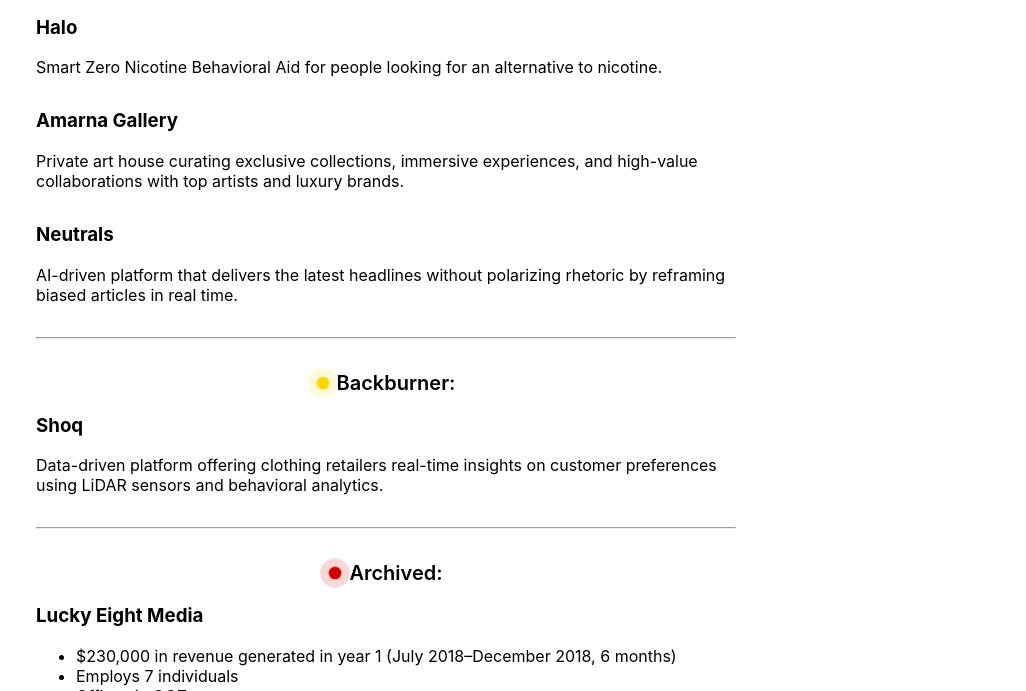
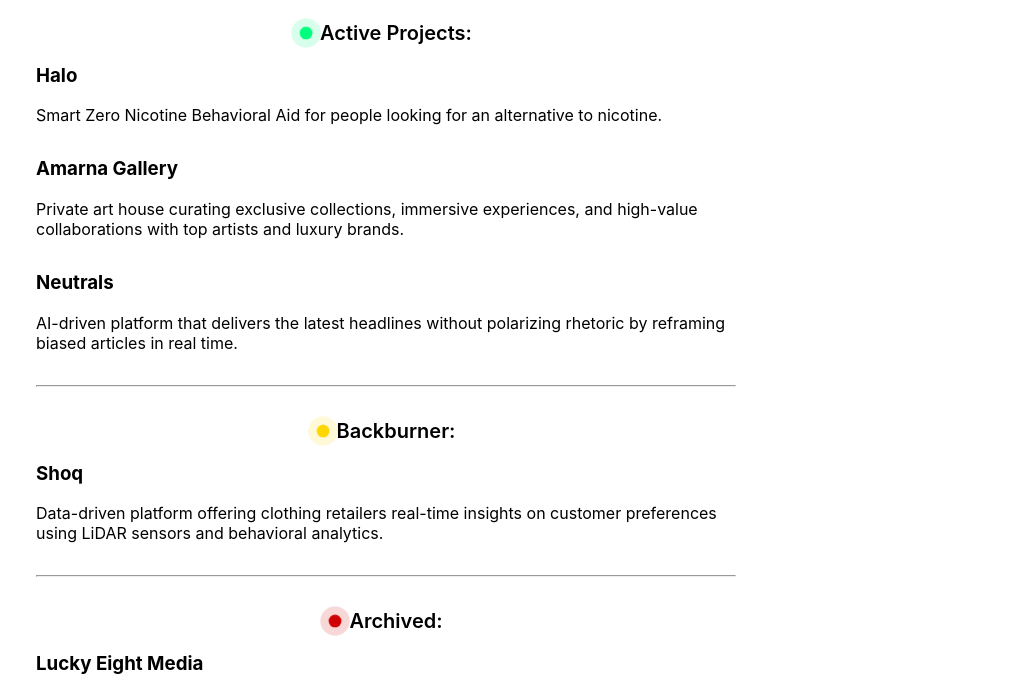
Before and after one commit to ryrytheengineer/ryanmchargue-site, a plain HTML site: page index.html in a window 1280 px wide. Shown: the part 133-824 px from the top of the page, without its empty margins (254-1280 px from the left). Drawn offline with Linux system fonts and the light colour scheme.

Commit message:
Update style.css

```diff
--- a/style.css
+++ b/style.css
@@ -14,7 +14,7 @@ html.dark {
 
 body {
   margin: 0;
-  padding: 0;
+  padding: 3rem 0 0 0;
   min-height: 100vh;
   font-family: -apple-system, BlinkMacSystemFont, 'Segoe UI', Roboto, Helvetica, Arial, sans-serif;
   color: black;
@@ -25,7 +25,6 @@ body.dark {
   color: white;
 }
 
-/* Theme toggle button */
 .theme-toggle {
   position: absolute;
   top: 20px;
@@ -36,7 +35,6 @@ body.dark {
   cursor: pointer;
 }
 
-/* Title with animated greyscale gradient */
 .title {
   font-size: 2.5rem;
   font-weight: bold;
@@ -51,7 +49,6 @@ body.dark {
   opacity: 0;
 }
 
-/* Gradient animation */
 @keyframes shine {
   to {
     background-position: 200% center;
@@ -69,7 +66,6 @@ body.dark {
   }
 }
 
-/* Subtitle */
 .subtitles {
   text-align: center;
   font-size: 1.1rem;
@@ -77,7 +73,6 @@ body.dark {
   color: gray;
 }
 
-/* Project Section Headings (Active, Backburner, Archived) */
 .active-line {
   display: flex;
   align-items: center;
@@ -89,7 +84,6 @@ body.dark {
   margin-bottom: 1rem;
 }
 
-/* Pulsing dot base */
 .pulse-dot {
   height: 12px;
   width: 12px;
@@ -99,21 +93,18 @@ body.dark {
   animation: pulse 1.5s infinite;
 }
 
-/* Yellow pulsing dot */
 .pulse-dot.yellow {
   background: #ffd700;
   box-shadow: 0 0 0 rgba(255, 215, 0, 0.7);
   animation: pulse-yellow 1.5s infinite;
 }
 
-/* Red pulsing dot */
 .pulse-dot.red {
   background: #d10000;
   box-shadow: 0 0 0 rgba(209, 0, 0, 0.7);
   animation: pulse-red 1.5s infinite;
 }
 
-/* Green dot pulse animation */
 @keyframes pulse {
   0% {
     transform: scale(0.95);
@@ -129,7 +120,6 @@ body.dark {
   }
 }
 
-/* Yellow dot pulse animation */
 @keyframes pulse-yellow {
   0% {
     transform: scale(0.95);
@@ -145,7 +135,6 @@ body.dark {
   }
 }
 
-/* Red dot pulse animation */
 @keyframes pulse-red {
   0% {
     transform: scale(0.95);
@@ -161,14 +150,12 @@ body.dark {
   }
 }
 
-/* Project container */
 .projects {
   max-width: 700px;
   margin: 0 auto;
   padding: 0 1rem;
 }
 
-/* Each project */
 .project {
   margin-bottom: 2rem;
 }
@@ -184,7 +171,6 @@ body.dark {
   border-color: currentColor;
 }
 
-/* Social button section */
 .socials {
   display: flex;
   justify-content: center;
```
